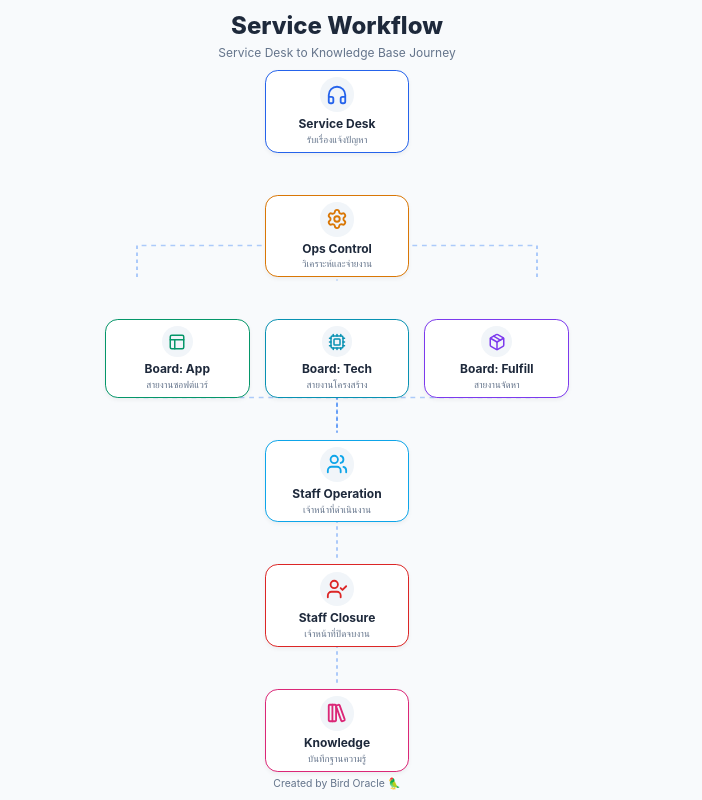
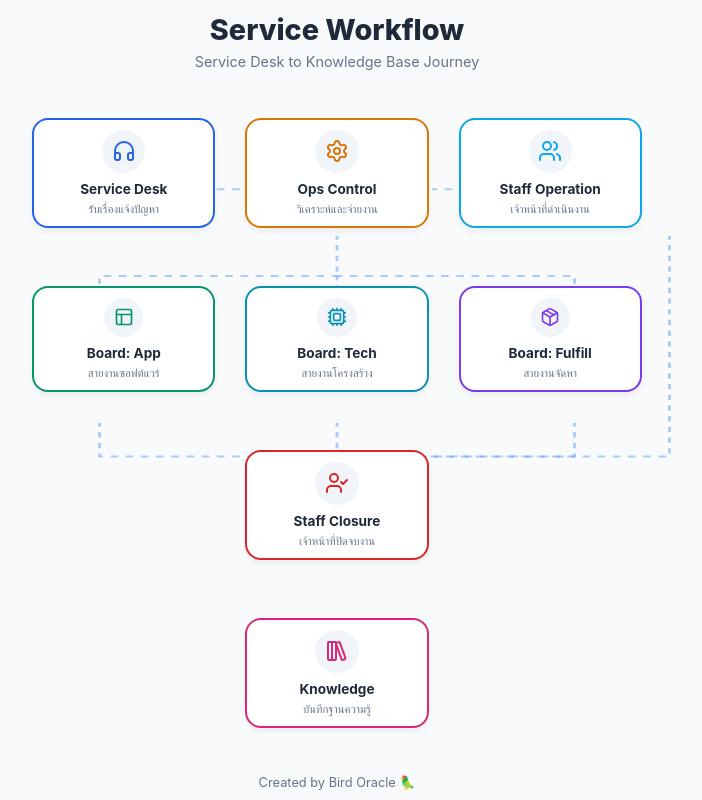
Before and after one commit to cherdchu2mieng/info-service-operation, a React (Vite) app: page / in a window 1280 px wide. Shown: the whole page, without its empty margins (303-1005 px from the left). Built offline with nearby package versions, Linux system fonts and the light colour scheme.

Commit message:
fix: adjust layout so Staff Operation is level with Ops Control 🦜

```diff
--- a/src/App.css
+++ b/src/App.css
@@ -14,19 +14,19 @@
 }
 body { margin: 0; padding: 0; background-color: var(--bg-light); color: var(--text-main); font-family: 'Inter', sans-serif; overflow: hidden; }
 .infographic-container { display: flex; flex-direction: column; align-items: center; justify-content: center; padding: 0.5rem; height: 100vh; width: 100vw; box-sizing: border-box; }
-.workflow-header { text-align: center; margin-bottom: 0.5rem; }
-.workflow-header h1 { font-size: 1.5rem; color: #1e293b; margin: 0; font-weight: 800; }
-.workflow-header p { color: var(--text-muted); font-size: 0.75rem; margin: 0; }
-.workflow-canvas { position: relative; display: flex; flex-direction: column; justify-content: space-between; width: 100%; max-width: 800px; height: 88vh; }
-.node-row { display: flex; justify-content: center; gap: 15px; position: relative; z-index: 2; }
-.node-card { background: var(--card-bg); border: 1.5px solid transparent; border-radius: 0.8rem; padding: 0.4rem; width: 130px; display: flex; flex-direction: column; align-items: center; text-align: center; box-shadow: 0 2px 4px rgba(0,0,0,0.05); transition: transform 0.2s; }
-.node-card:hover { transform: scale(1.02); }
-.node-icon { background: #f1f5f9; padding: 0.4rem; border-radius: 50%; margin-bottom: 0.2rem; display: flex; align-items: center; justify-content: center; }
-.node-title { font-weight: 700; font-size: 0.75rem; margin-bottom: 0.1rem; }
-.node-desc { font-size: 0.6rem; color: var(--text-muted); line-height: 1.1; }
+.workflow-header { text-align: center; margin-bottom: 1rem; }
+.workflow-header h1 { font-size: 1.8rem; color: #1e293b; margin: 0; font-weight: 800; }
+.workflow-header p { color: var(--text-muted); font-size: 0.9rem; margin: 0; }
+.workflow-canvas { position: relative; display: flex; flex-direction: column; justify-content: space-around; width: 100%; max-width: 950px; height: 85vh; }
+.node-row { display: flex; justify-content: center; gap: 30px; position: relative; z-index: 2; }
+.node-card { background: var(--card-bg); border: 2px solid transparent; border-radius: 1rem; padding: 0.6rem; width: 160px; display: flex; flex-direction: column; align-items: center; text-align: center; box-shadow: 0 4px 6px rgba(0,0,0,0.05); transition: transform 0.2s; }
+.node-card:hover { transform: translateY(-3px); box-shadow: 0 10px 15px rgba(0,0,0,0.05); }
+.node-icon { background: #f1f5f9; padding: 0.6rem; border-radius: 50%; margin-bottom: 0.4rem; display: flex; align-items: center; justify-content: center; }
+.node-title { font-weight: 700; font-size: 0.85rem; margin-bottom: 0.2rem; }
+.node-desc { font-size: 0.7rem; color: var(--text-muted); line-height: 1.2; }
 .svg-overlay { position: absolute; top: 0; left: 0; width: 100%; height: 100%; pointer-events: none; z-index: 1; }
-.flow-path-animated { fill: none; stroke: #3b82f6; stroke-width: 2.5; stroke-dasharray: 6, 6; animation: flow-animation 0.8s linear infinite; opacity: 0.4; }
-@keyframes flow-animation { from { stroke-dashoffset: 12; } to { stroke-dashoffset: 0; } }
+.flow-path-animated { fill: none; stroke: #3b82f6; stroke-width: 3; stroke-dasharray: 8, 8; animation: flow-animation 0.8s linear infinite; opacity: 0.4; }
+@keyframes flow-animation { from { stroke-dashoffset: 16; } to { stroke-dashoffset: 0; } }
 .node-service-desk { border-color: var(--color-service-desk); } .node-service-desk .node-icon { color: var(--color-service-desk); }
 .node-ops-control { border-color: var(--color-ops-control); } .node-ops-control .node-icon { color: var(--color-ops-control); }
 .node-board-app { border-color: var(--color-board-app); } .node-board-app .node-icon { color: var(--color-board-app); }
@@ -35,4 +35,4 @@ body { margin: 0; padding: 0; background-color: var(--bg-light); color: var(--te
 .node-staff-op { border-color: var(--color-staff-op); } .node-staff-op .node-icon { color: var(--color-staff-op); }
 .node-staff { border-color: var(--color-staff); } .node-staff .node-icon { color: var(--color-staff); }
 .node-kb { border-color: var(--color-kb); } .node-kb .node-icon { color: var(--color-kb); }
-.footer { margin-top: 0.3rem; color: var(--text-muted); font-size: 0.65rem; }
+.footer { margin-top: 1rem; color: var(--text-muted); font-size: 0.8rem; }
--- a/src/App.tsx
+++ b/src/App.tsx
@@ -36,52 +36,51 @@ function App() {
       </header>
 
       <div className='workflow-canvas'>
-        <svg className='svg-overlay' viewBox='0 0 1000 1200' preserveAspectRatio='none'>
-          {/* SD to OC */}
-          <path d='M 500 50 L 500 120' className='flow-path-animated' />
+        <svg className='svg-overlay' viewBox='0 0 1000 1000' preserveAspectRatio='none'>
+          {/* SD to OC (Horizontal) */}
+          <path d='M 280 150 L 400 150' className='flow-path-animated' />
 
-          {/* OC to Boards */}
-          <path d='M 500 240 L 500 300' className='flow-path-animated' />
-          <path d='M 500 300 L 250 300 L 250 360' className='flow-path-animated' />
-          <path d='M 500 300 L 500 360' className='flow-path-animated' />
-          <path d='M 500 300 L 750 300 L 750 360' className='flow-path-animated' />
+          {/* OC to Staff Op (Horizontal) */}
+          <path d='M 600 150 L 720 150' className='flow-path-animated' />
 
-          {/* Boards to Staff Operation */}
-          <path d='M 250 510 L 250 560 L 500 560 L 500 620' className='flow-path-animated' />
-          <path d='M 500 510 L 500 620' className='flow-path-animated' />
-          <path d='M 750 510 L 750 560 L 500 560 L 500 620' className='flow-path-animated' />
+          {/* OC to Boards (Downwards) */}
+          <path d='M 500 220 L 500 280' className='flow-path-animated' />
+          <path d='M 500 280 L 250 280 L 250 350' className='flow-path-animated' />
+          <path d='M 500 280 L 500 350' className='flow-path-animated' />
+          <path d='M 500 280 L 750 280 L 750 350' className='flow-path-animated' />
 
-          {/* Staff Operation to Staff Closure */}
-          <path d='M 500 770 L 500 840' className='flow-path-animated' />
+          {/* Boards and Staff Op back to Staff Closure */}
+          <path d='M 250 500 L 250 550 L 500 550 L 500 650' className='flow-path-animated' />
+          <path d='M 500 500 L 500 650' className='flow-path-animated' />
+          <path d='M 750 500 L 750 550 L 500 550 L 500 650' className='flow-path-animated' />
+          <path d='M 850 220 L 850 550 L 500 550 L 500 650' className='flow-path-animated' />
 
           {/* Staff Closure to Knowledge */}
-          <path d='M 500 960 L 500 1050' className='flow-path-animated' />
+          <path d='M 500 800 L 500 900' className='flow-path-animated' />
         </svg>
 
+        {/* Row 1: SD, OC, Staff Op (Horizontal) */}
         <div className='node-row'>
-          <Node id='sd' icon={<Headphones size={22} />} title='Service Desk' desc='รับเรื่องแจ้งปัญหา' className='node-service-desk' />
+          <Node id='sd' icon={<Headphones size={24} />} title='Service Desk' desc='รับเรื่องแจ้งปัญหา' className='node-service-desk' />
+          <Node id='oc' icon={<Settings size={24} />} title='Ops Control' desc='วิเคราะห์และจ่ายงาน' className='node-ops-control' />
+          <Node id='staff-op' icon={<Users size={24} />} title='Staff Operation' desc='เจ้าหน้าที่ดำเนินงาน' className='node-staff-op' />
         </div>
 
+        {/* Row 2: Boards (Branches) */}
         <div className='node-row'>
-          <Node id='oc' icon={<Settings size={22} />} title='Ops Control' desc='วิเคราะห์และจ่ายงาน' className='node-ops-control' />
+          <Node id='ba' icon={<Layout size={20} />} title='Board: App' desc='สายงานซอฟต์แวร์' className='node-board-app' />
+          <Node id='bt' icon={<Cpu size={20} />} title='Board: Tech' desc='สายงานโครงสร้าง' className='node-board-tech' />
+          <Node id='bf' icon={<Package size={20} />} title='Board: Fulfill' desc='สายงานจัดหา' className='node-board-fulfill' />
         </div>
 
+        {/* Row 3: Staff Closure */}
         <div className='node-row'>
-          <Node id='ba' icon={<Layout size={18} />} title='Board: App' desc='สายงานซอฟต์แวร์' className='node-board-app' />
-          <Node id='bt' icon={<Cpu size={18} />} title='Board: Tech' desc='สายงานโครงสร้าง' className='node-board-tech' />
-          <Node id='bf' icon={<Package size={18} />} title='Board: Fulfill' desc='สายงานจัดหา' className='node-board-fulfill' />
+          <Node id='staff-cl' icon={<UserCheck size={24} />} title='Staff Closure' desc='เจ้าหน้าที่ปิดจบงาน' className='node-staff' />
         </div>
 
+        {/* Row 4: Knowledge Base */}
         <div className='node-row'>
-          <Node id='staff-op' icon={<Users size={22} />} title='Staff Operation' desc='เจ้าหน้าที่ดำเนินงาน' className='node-staff-op' />
-        </div>
-
-        <div className='node-row'>
-          <Node id='staff-cl' icon={<UserCheck size={22} />} title='Staff Closure' desc='เจ้าหน้าที่ปิดจบงาน' className='node-staff' />
-        </div>
-
-        <div className='node-row'>
-          <Node id='kb' icon={<LibraryBig size={22} />} title='Knowledge' desc='บันทึกฐานความรู้' className='node-kb' />
+          <Node id='kb' icon={<LibraryBig size={24} />} title='Knowledge' desc='บันทึกฐานความรู้' className='node-kb' />
         </div>
       </div>
       <footer className='footer'>Created by Bird Oracle 🦜</footer>
```
Also changed, not shown: material/2026-05-03_092400.png (added).
